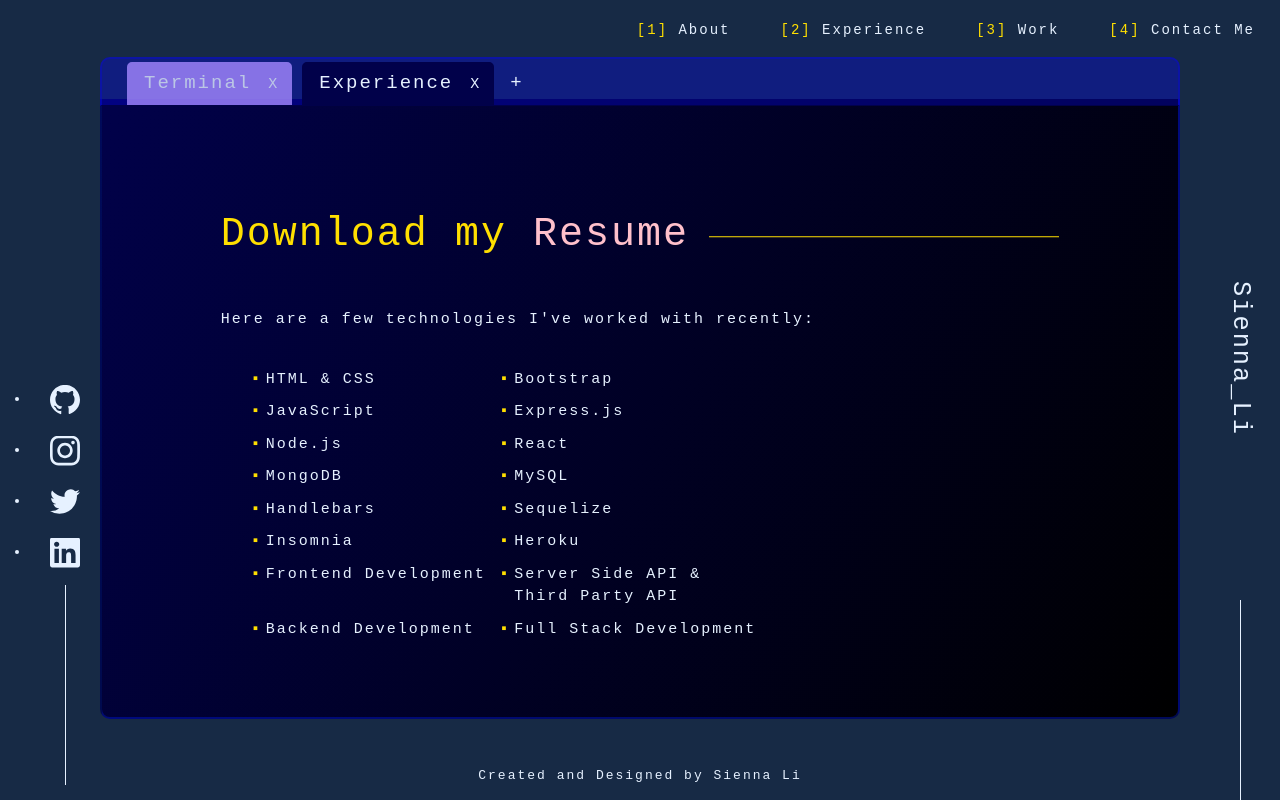
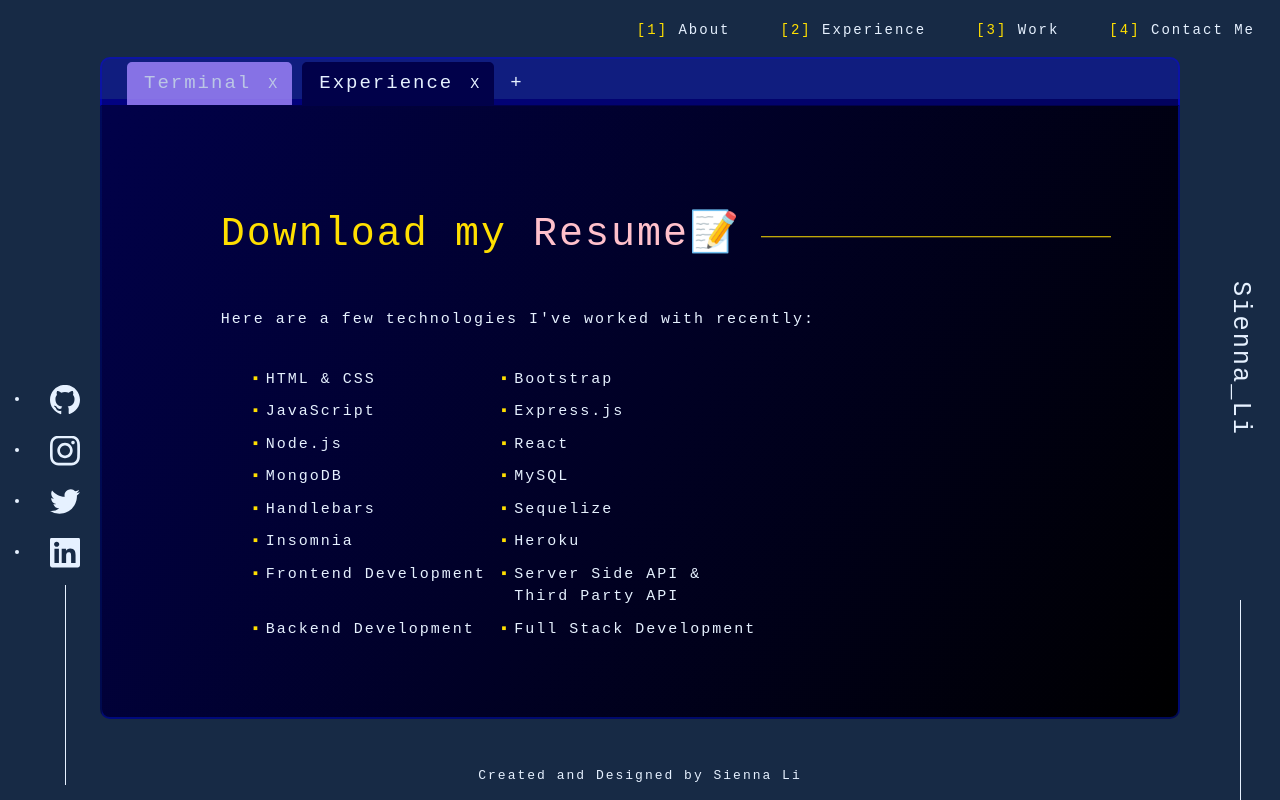
Before and after one commit to siennameow/portfolio-4.0, a React (Create React App) app: page / in a window 1280 px wide. Both pictures are taken after a click on the item "Experience". Built offline with nearby package versions, Linux system fonts and the light colour scheme.

Commit message:
add resume to my experience section

```diff
--- a/src/Components/ContactMe/ContactMe.js
+++ b/src/Components/ContactMe/ContactMe.js
@@ -15,8 +15,8 @@ const ContactMe = () =>{
             <h3>Contact Me</h3>
             <p>If you have a question or simply want to say hello.</p>
             <input data-testid='email' className="input" id="email" type="email" placeholder="Your Email"></input>
-            <input data-testid='subject' className="input" id="subject" type="text" placeholder="What You Want to Talk About"></input>
-            <textarea data-testid='text-box' id="content"></textarea>
+            <input data-testid='subject' className="input" id="subject" type="text" placeholder="Title"></input>
+            <textarea data-testid='text-box' id="content" placeholder="Talk About Anything"></textarea>
             <input data-testid='submitButton' type="submit" className="Submit" value="Submit"></input>
         </form>
     </div>
--- a/src/Components/Experience/Experience.js
+++ b/src/Components/Experience/Experience.js
@@ -4,14 +4,14 @@
 import React from 'react';
 import './Experience.css';
 import '../../Terminals/Terminal.css'
-
+import resume from '../../Resources/util/resume.pdf'
 const Experience = () =>{
     return(
     <div className = "experience main">
         <div>
             <div className="container">
                 <span className="title">
-                    <h1>Download my <a className="resume" href="./Resources/util/resume.pdf" style={{color: "pink", fontSize: "40px"}} target="_blank" rel="noreferrer" >Resume</a></h1>
+                    <h1>Download my <a className="resume" href={resume} style={{color: "pink", fontSize: "40px"}} target="_blank" rel="noreferrer">Resume📝</a></h1>
                 </span>
                 <br></br>
                 <p>Here are a few technologies I've worked with recently:<br/>⠀</p>
```
Also changed, not shown: 1 other file (tests, documents, lock files or other folders).
